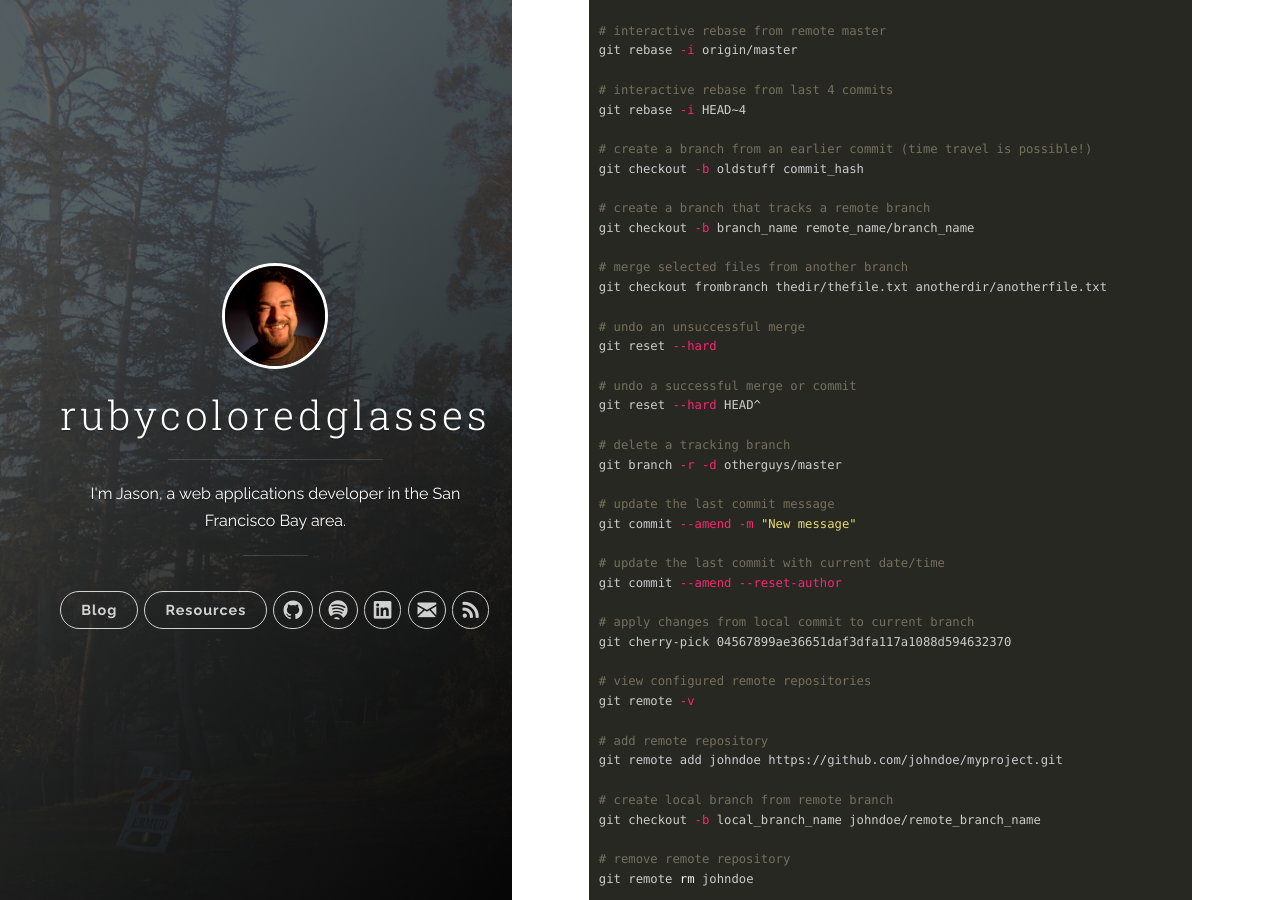
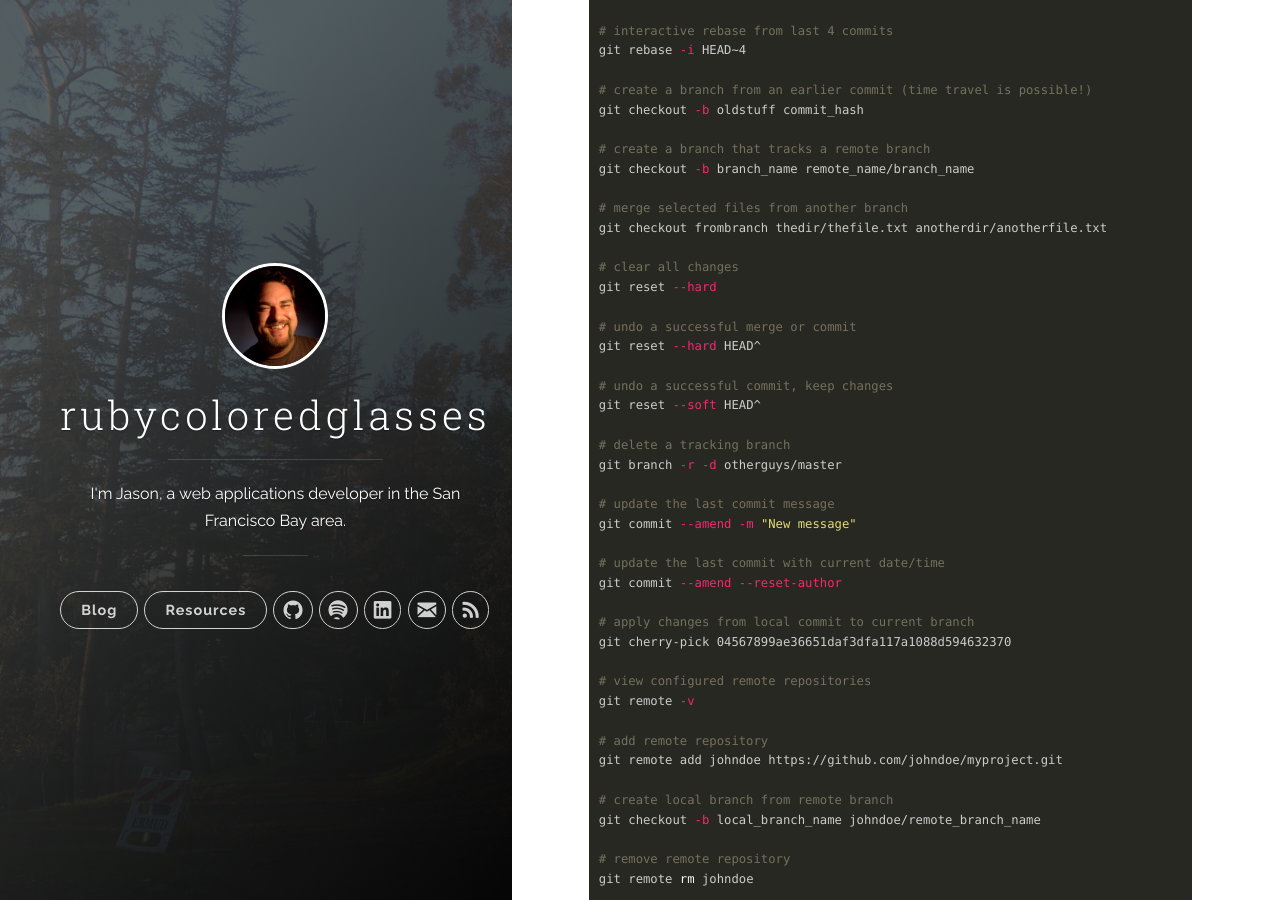
Before and after one commit to redconfetti/redconfetti.github.io, a Jekyll site: the page built from resources/cheat-sheets/git.md, in a window 1280 px wide and 900 px high, scrolled down 1420 px. Built offline with Jekyll 4.4.1, drawn with Linux system fonts in a browser that asks for light colours; nearby versions of some CDN libraries; some of the changed text lies outside the part shown.

Commit message:
Updates Git cheatsheet with last commit reset with changes saved

```diff
--- a/resources/cheat-sheets/git.md
+++ b/resources/cheat-sheets/git.md
@@ -83,11 +80,14 @@ git checkout -b branch_name remote_name/branch_name
 # merge selected files from another branch
 git checkout frombranch thedir/thefile.txt anotherdir/anotherfile.txt
 
-# undo an unsuccessful merge
+# clear all changes
 git reset --hard
 
 # undo a successful merge or commit
 git reset --hard HEAD^
+
+# undo a successful commit, keep changes
+git reset --soft HEAD^
 
 # delete a tracking branch
 git branch -r -d otherguys/master
```
Also changed, not shown: other parts of resources/cheat-sheets/git.md (+0 -3 lines).
